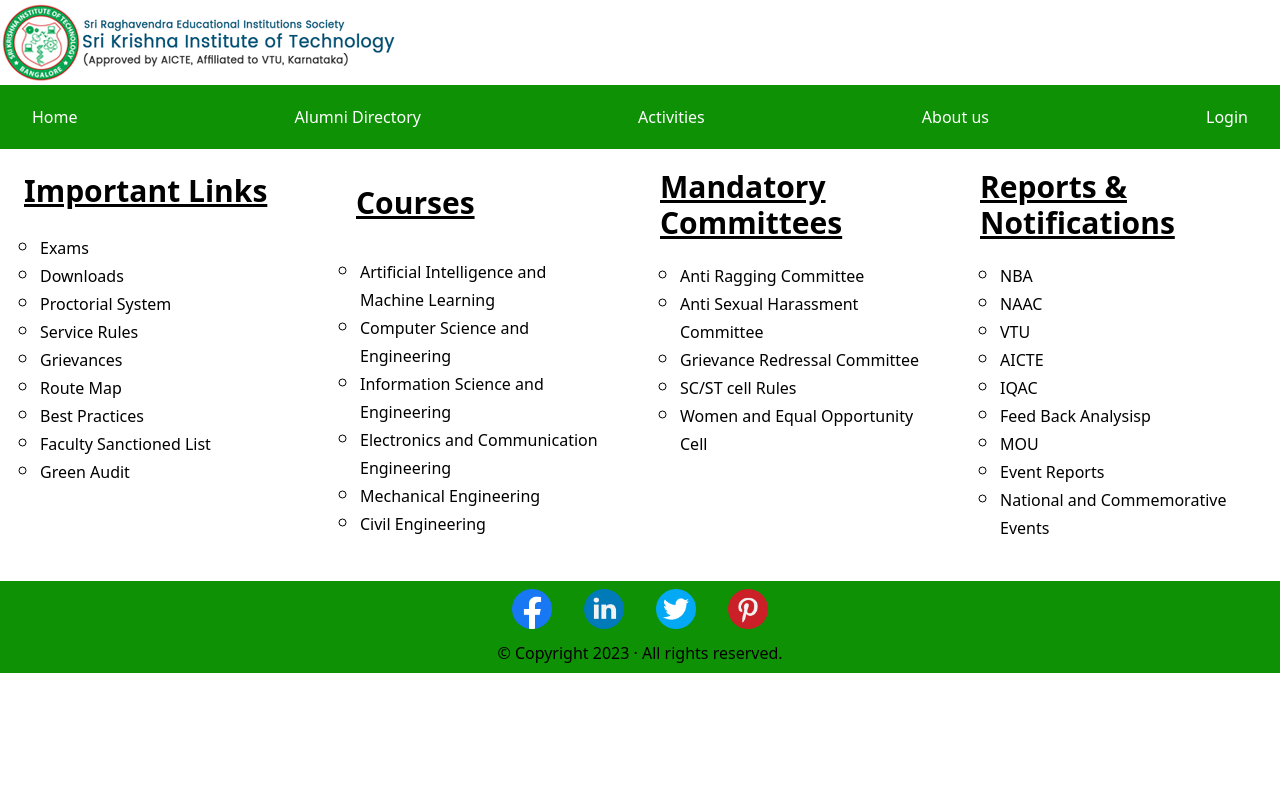
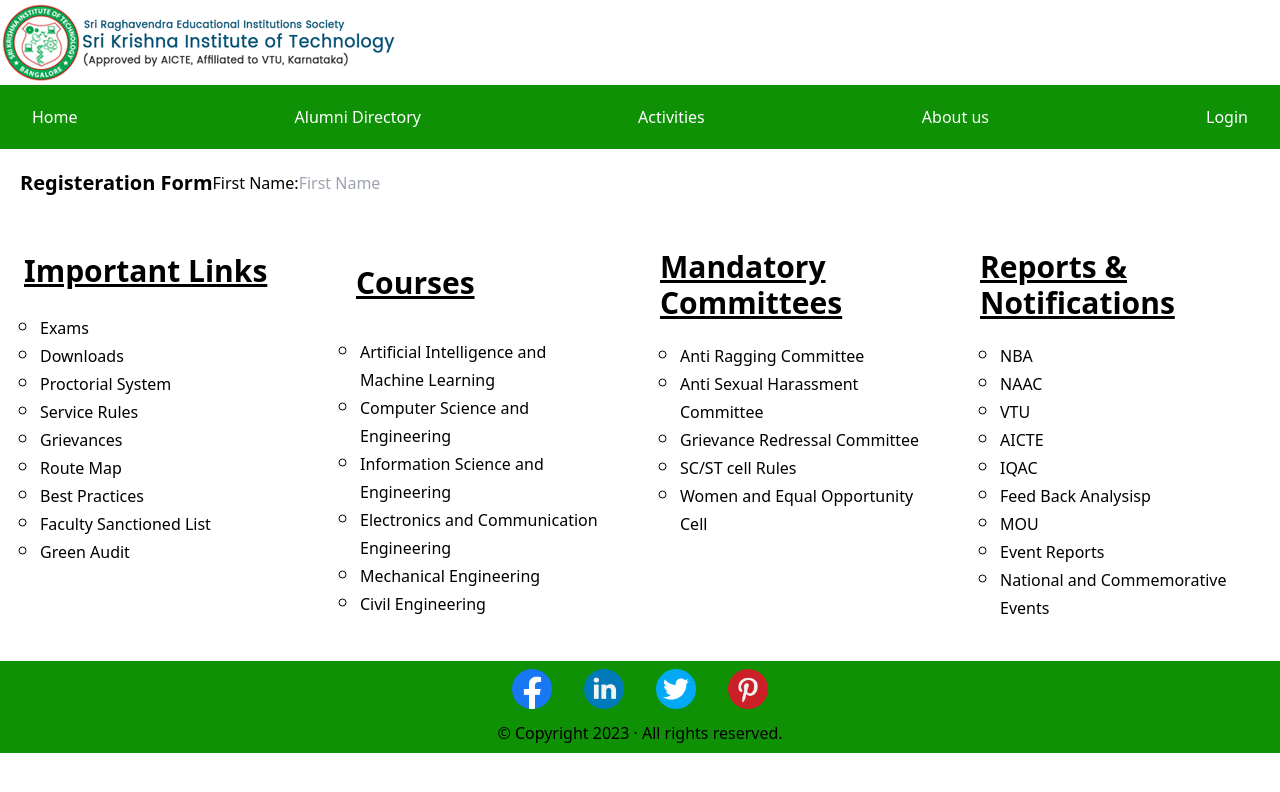
Before and after one commit to bardank/alumni-connect, a Next.js app: page /registeration in a window 1280 px wide. Shown: the top 792 px of the page. Built offline with nearby package versions, Linux system fonts and the light colour scheme.

Commit message:
footer component updated

```diff
--- a/src/pages/index.js
+++ b/src/pages/index.js
@@ -1,4 +1,4 @@
-import Footer from "@/components/footer";
+import Footer from "@/components/Footer/Footer";
 import Navbar from "../components/Navbar/Navbar";
 
 export default function Home() {
--- a/src/pages/registeration.js
+++ b/src/pages/registeration.js
@@ -1,10 +1,26 @@
-import Footer from "@/components/footer";
+import Footer from "@/components/Footer/Footer";
 import Navbar from "../components/Navbar/Navbar";
 
 export default function Home() {
   return (
     <div>
       <Navbar />
+      <div>
+        <form class="flex flex-col md:flex-row md:items-center m-5 pb-3">
+          <legend className="text-xl text-black font-semibold">
+            Registeration Form
+          </legend>
+          <div>
+            <label for="firstName">First Name:</label>
+            <input
+              type="text"
+              id="firstName"
+              name="fname"
+              placeholder="First Name"
+            />
+          </div>
+        </form>
+      </div>
       <Footer />
     </div>
   );
```
Also changed, not shown: src/components/Footer/Footer.jsx (renamed from src/components/Footer.jsx).
